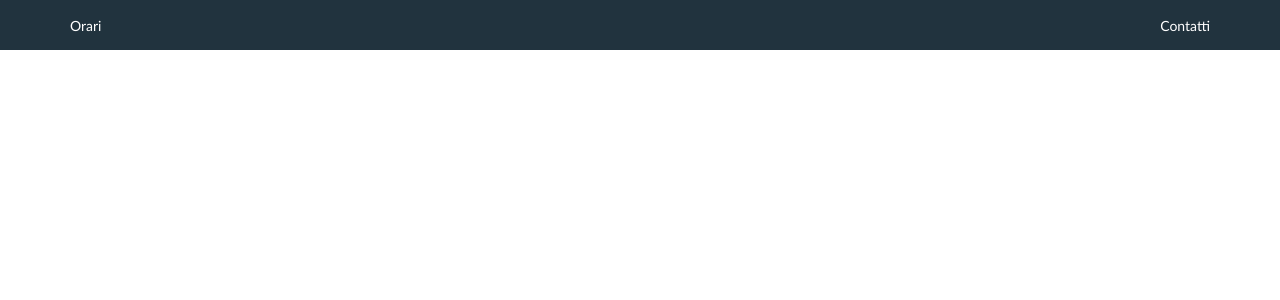
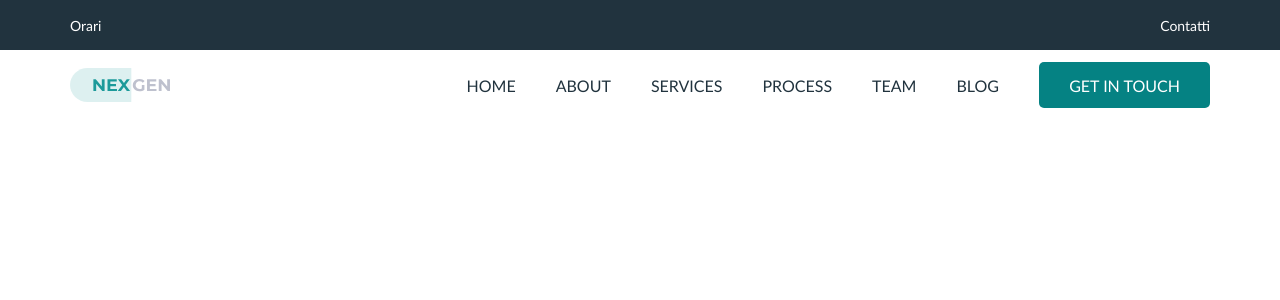
Before and after one commit to Limson91/proj-html-vuejs, a Vue app: page / in a window 1280 px wide. Shown: the top 300 px of the page. Built offline with nearby package versions, Linux system fonts and the light colour scheme.

Commit message:
add - navbar header

```diff
--- a/src/components/AppHeader.vue
+++ b/src/components/AppHeader.vue
@@ -17,9 +17,81 @@ export default {
 
 <template>
     <AppHeaderInfo />
+
+    <div class="nav-header">
+        <nav class="nav-container">
+            <div class="nav-row">
+                <div class="nav-logo-col">
+                    <img class="nav-logo" src="nexgen-logo.svg">
+                </div>
+
+                <div class="nav-menu-col">
+                    <ul class="nav-menu-list">
+                        <li class="nav-menu-item">HOME</li>
+                        <li class="nav-menu-item">ABOUT</li>
+                        <li class="nav-menu-item">SERVICES</li>
+                        <li class="nav-menu-item">PROCESS</li>
+                        <li class="nav-menu-item">TEAM</li>
+                        <li class="nav-menu-item">BLOG</li>
+
+                        <button class="nav-button">GET IN TOUCH</button>
+                    </ul>
+
+                </div>
+            </div>
+        </nav>
+    </div>
 </template>
 
 <style scoped lang="scss">
 @use 'src/components/style/partials/variables.scss' as *;
 @use 'src/components/style/general.scss';
+
+.nav-header {
+    background-color: white;
+    color: $dark-gray;
+    font-size: 14px;
+    padding: 10px;
+}
+
+.nav-container {
+    max-width: 1140px;
+    margin: 0 auto;
+}
+
+.nav-row {
+    display: flex;
+    flex-wrap: wrap;
+    height: 50px;
+    align-items: center;
+    justify-content: space-between;
+}
+
+.nav-menu-list {
+    display: flex;
+    flex-direction: row;
+    align-items: center;
+}
+
+.nav-menu-item {
+    padding: 0 20px;
+    font-size: 16px;
+}
+
+.nav-button {
+    background-color: $dark-green;
+    border: none;
+    color: white;
+    height: 46px;
+    width: 171px;
+    font-size: 16px;
+    text-align: center;
+    text-decoration: none;
+    border-radius: 5px;
+    margin-left: 20px;
+}
+
+.nav-logo {
+    width: 100px;
+}
 </style>
```
